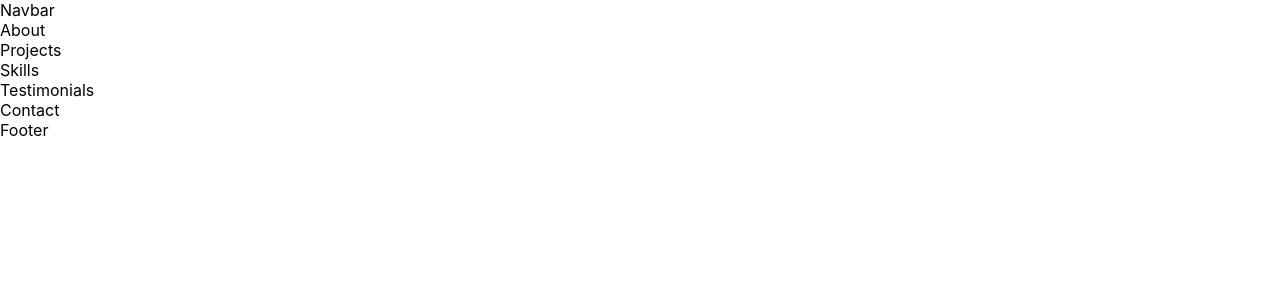
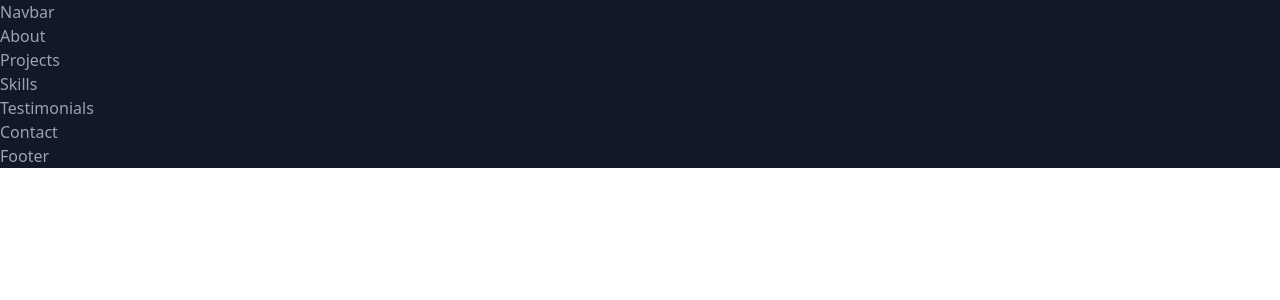
Before and after one commit to Jaime-Laureano/portfolio, a React (Create React App) app: page / in a window 1280 px wide. Shown: the top 300 px of the page. Built offline with nearby package versions, Linux system fonts and the light colour scheme.

Commit message:
Installed and configured TailwindCSS framework

```diff
--- a/package.json
+++ b/package.json
@@ -34,5 +34,8 @@
       "last 1 firefox version",
       "last 1 safari version"
     ]
+  },
+  "devDependencies": {
+    "tailwindcss": "^3.2.7"
   }
 }
--- a/src/App.js
+++ b/src/App.js
@@ -9,7 +9,7 @@ import Footer from "./components/Footer";
 
 function App() {
   return (
-    <main>
+    <main className="text-gray-400 bg-gray-900 body-font">
       <Navbar />
       <About />
       <Projects />
--- a/src/index.css
+++ b/src/index.css
@@ -1,13 +1,3 @@
-body {
-  margin: 0;
-  font-family: -apple-system, BlinkMacSystemFont, 'Segoe UI', 'Roboto', 'Oxygen',
-    'Ubuntu', 'Cantarell', 'Fira Sans', 'Droid Sans', 'Helvetica Neue',
-    sans-serif;
-  -webkit-font-smoothing: antialiased;
-  -moz-osx-font-smoothing: grayscale;
-}
-
-code {
-  font-family: source-code-pro, Menlo, Monaco, Consolas, 'Courier New',
-    monospace;
-}
+@tailwind base;
+@tailwind components;
+@tailwind utilities;
--- /dev/null
+++ b/tailwind.config.js
@@ -0,0 +1,11 @@
+module.exports = {
+  purge: ["./src/**/*.{js,jsx,ts,tsx}", "./public/index.html"],
+  darkMode: false, // or 'media' or 'class'
+  theme: {
+    extend: {},
+  },
+  variants: {
+    extend: {},
+  },
+  plugins: [],
+};
```
Also changed, not shown: 1 other file (tests, documents, lock files or other folders).
